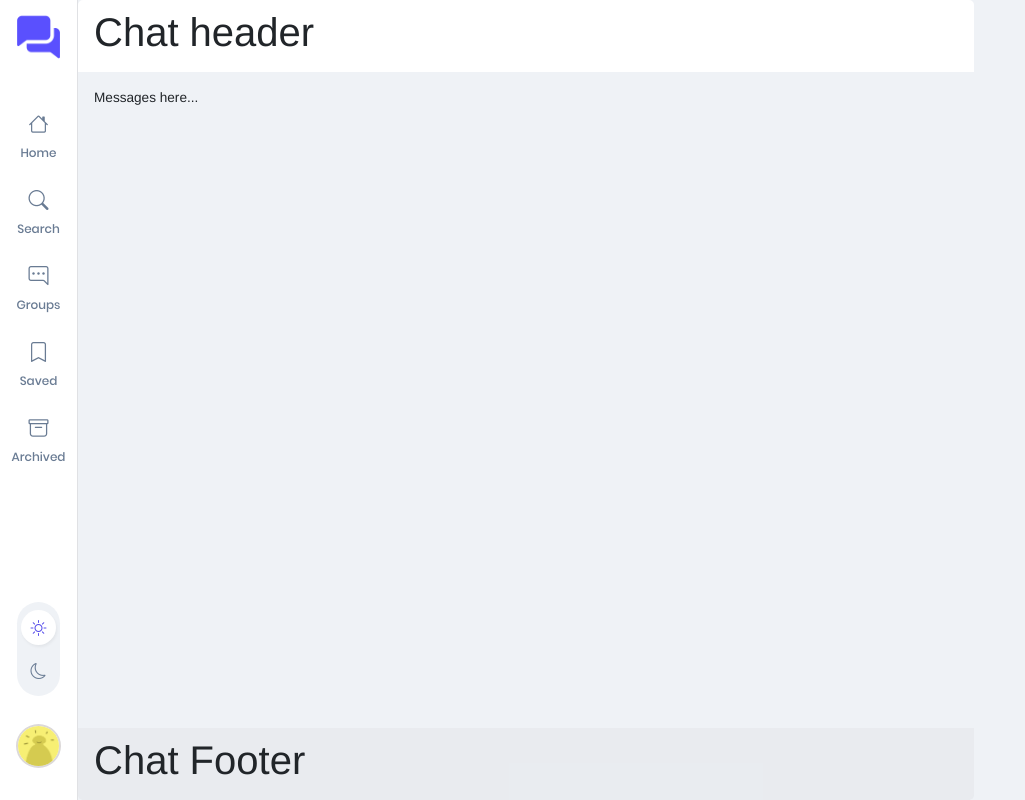
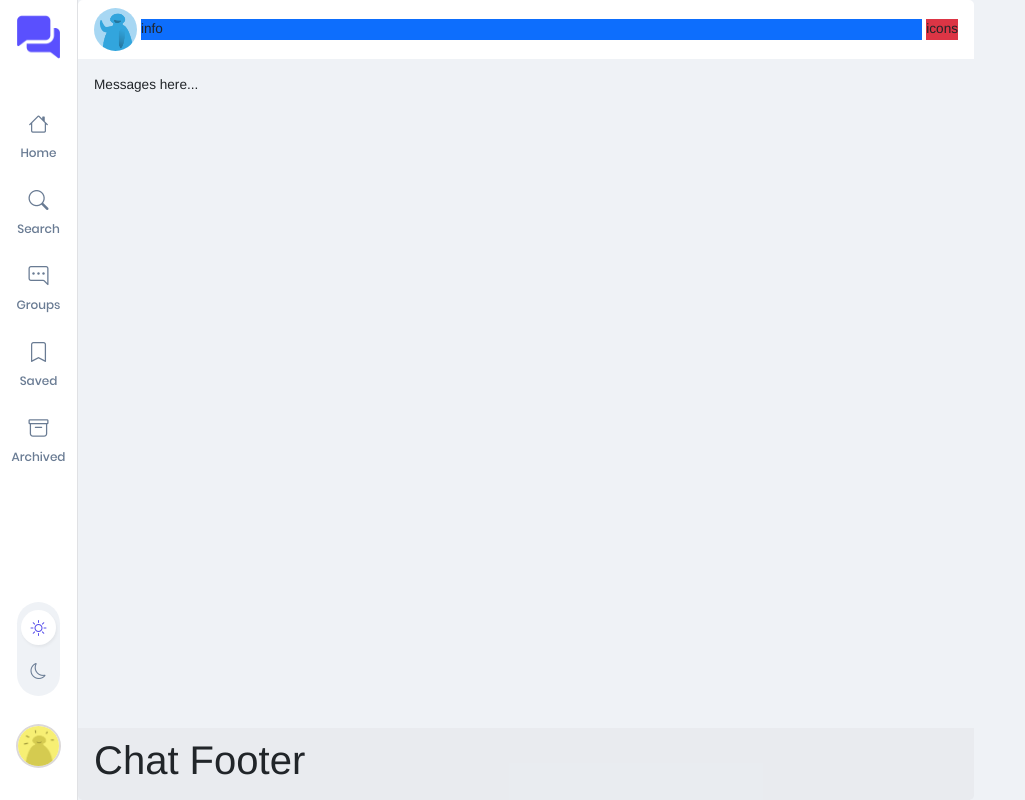
Before and after one commit to axelthereal/async-chat-room, a Vue app in the folder client/: page /chat in a window 1280 px wide. Shown: the whole page, without its empty margins (0-1025 px from the left). Built offline with nearby package versions, Linux system fonts and the light colour scheme.

Commit message:
Added chatbox header

```diff
--- a/client/src/components/ChatBox.vue
+++ b/client/src/components/ChatBox.vue
@@ -1,6 +1,12 @@
 <template>
     <div class="chatbox card border-0" id="chatBoxVue">
-        <div class="card-header border-0 bg-white"><h1>Chat header</h1></div>
+        <div class="card-header border-0 bg-white">
+           <div class="cb-info d-flex justify-content-between align-items-center gap-1">
+              <img src="../assets/images/user3.png" alt="" class="rounded-circle cursor-p" width="43" height="43" />
+              <div class="cb-data  w-100 bg-primary">info</div>
+              <div class="icons nowrap  bg-danger">icons</div>
+           </div>
+        </div>
         <div class="card-body border-0"> Messages here...</div>
         <div class="card-footer border-0"><h1>Chat Footer</h1></div>
     </div>
```
